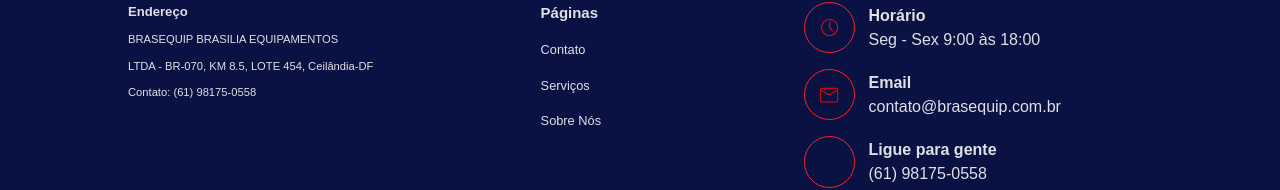
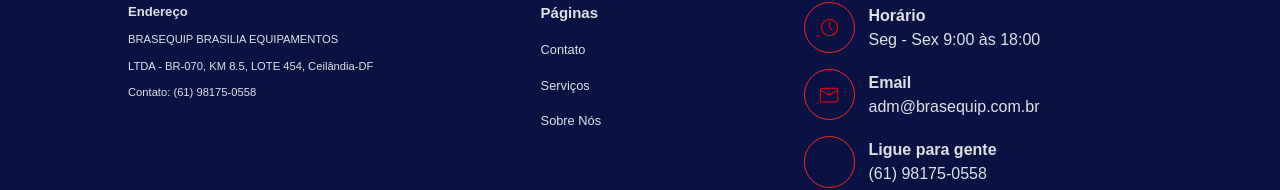
Before and after one commit to zzzBECK/brasequip, a React (Vite) app: page / in a window 1280 px wide. Shown: the part 3365-3555 px from the top of the page. Built offline with nearby package versions, Linux system fonts and the light colour scheme; some icons are missing.

Commit message:
Update email address and access key

```diff
--- a/src/components/Footer/index.tsx
+++ b/src/components/Footer/index.tsx
@@ -174,10 +174,10 @@ export default function Footer() {
                     }}
                     className="hover"
                     onClick={() =>
-                      window.open("mailto:contato@brasequip.com.br", "_blank")
+                      window.open("mailto:adm@brasequip.com.br", "_blank")
                     }
                   >
-                    contato@brasequip.com.br
+                    adm@brasequip.com.br
                   </p>
                 </ItemContent>
               </ItemContainer>
--- a/src/components/Form/index.tsx
+++ b/src/components/Form/index.tsx
@@ -42,7 +42,9 @@ export default function Form() {
     honeypot: "",
     message: "",
     replyTo: "",
-    accessKey: "4f712f04-032e-4484-95eb-7598e2f20544",
+    // accessKey: "4f712f04-032e-4484-95eb-7598e2f20544",
+    // alexandrebeck2003
+    accessKey: "73bf9903-cf45-4178-b35a-09ba82bc5ce8",
   });
 
   const [showSuccessModal, setShowSuccessModal] = useState(false);
```
